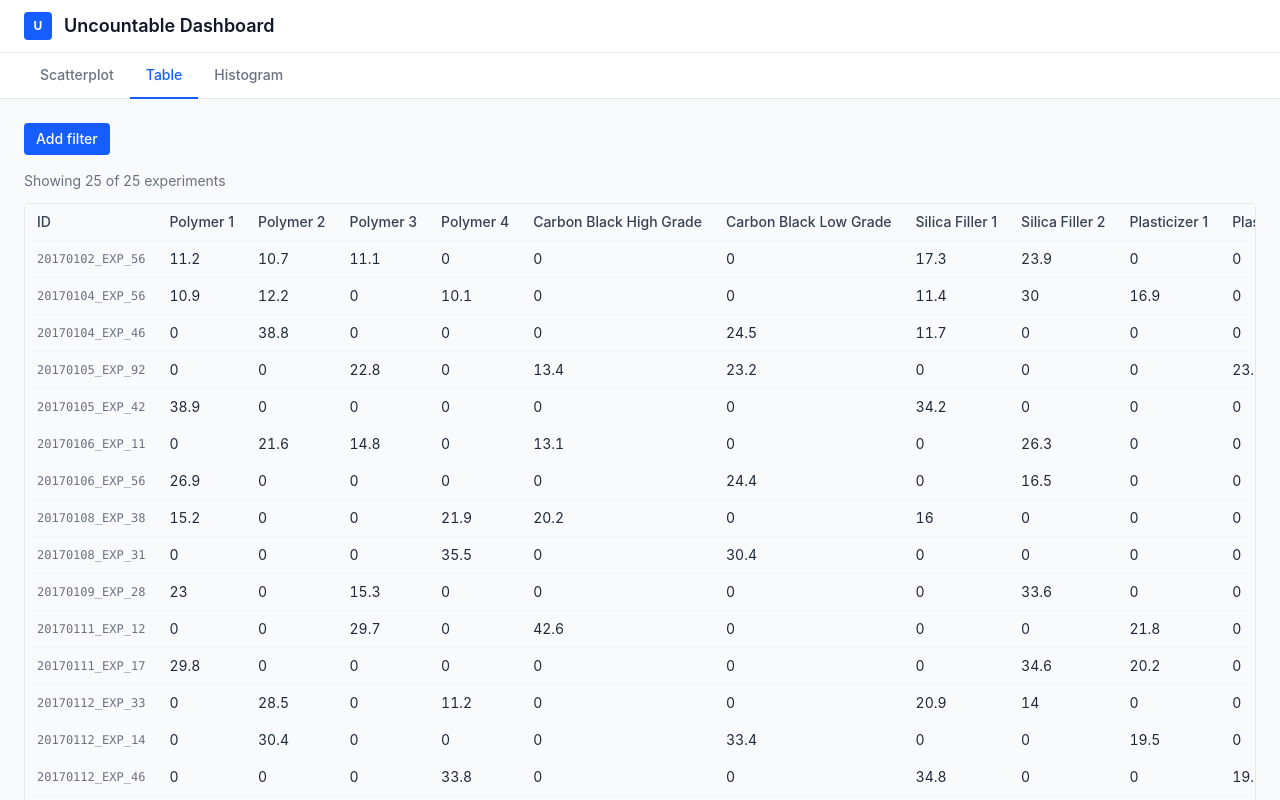
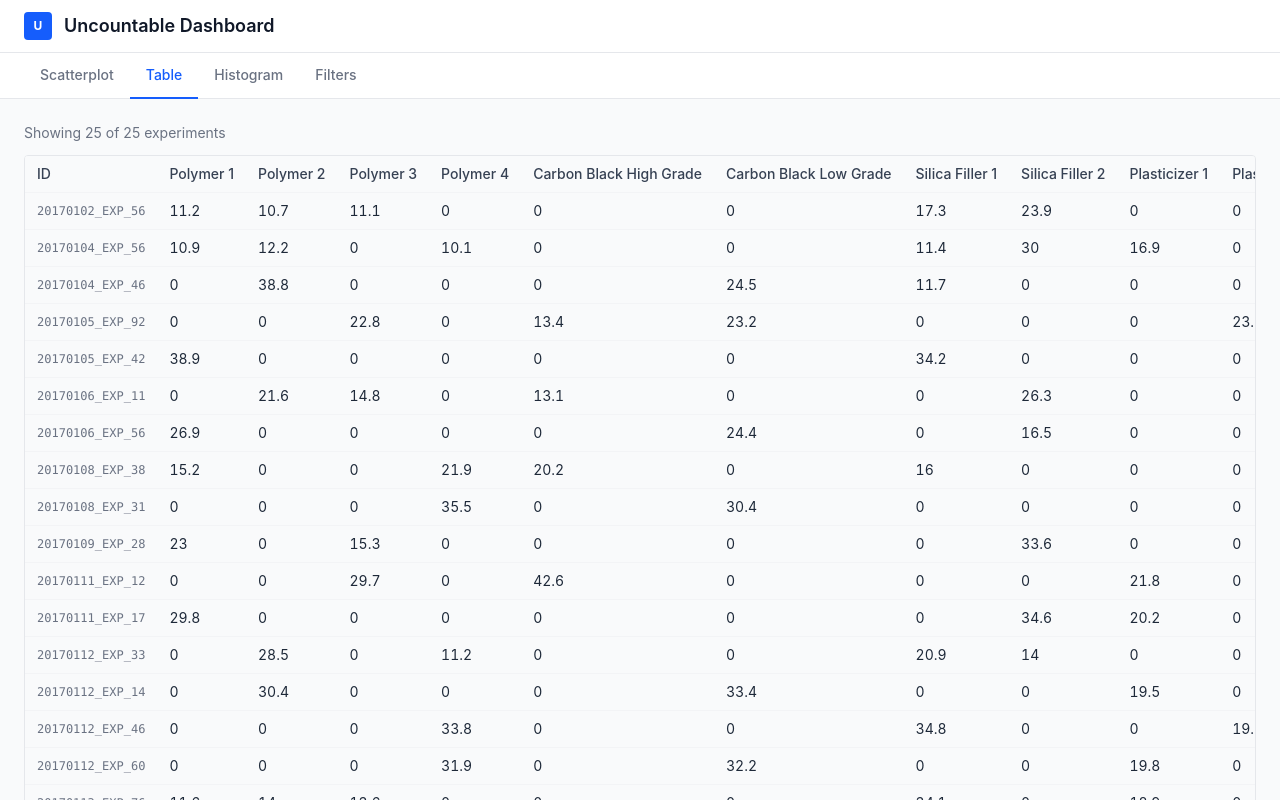
Before and after one commit to jjjakettt/uncountable-frontend-challenge, a React (Vite) app: page / in a window 1280 px wide. Both pictures are taken after a click on the button "Table". Shown: the top 800 px of the page. Built offline with nearby package versions, Linux system fonts and the light colour scheme.

Commit message:
Move filters to collapsible nav panel; group inputs/outputs in FieldSelect
- FilterBuilder moves to a collapsible panel in the nav bar, accessible
  from any tab with a badge showing active filter count
- FieldSelect uses optgroup to separate Inputs and Outputs in all dropdowns

```diff
--- a/src/components/layout/AppShell.tsx
+++ b/src/components/layout/AppShell.tsx
@@ -3,6 +3,7 @@ import { Header } from './Header'
 import { ScatterplotExplorer } from '../ScatterplotExplorer'
 import { FilterBuilder } from '../FilterBuilder'
 import { ExperimentTable } from '../ExperimentTable'
+import { useAppStore } from '../../store/useAppStore'
 
 type Tab = 'scatterplot' | 'table' | 'histogram'
 
@@ -14,6 +15,8 @@ const TABS: { id: Tab; label: string }[] = [
 
 export function AppShell() {
   const [activeTab, setActiveTab] = useState<Tab>('scatterplot')
+  const [filtersOpen, setFiltersOpen] = useState(false)
+  const filters = useAppStore((s) => s.filters)
 
   return (
     <div className="flex min-h-screen flex-col bg-gray-50">
@@ -35,8 +38,30 @@ export function AppShell() {
               {label}
             </button>
           ))}
+          <button
+            onClick={() => setFiltersOpen((o) => !o)}
+            className={[
+              'flex items-center gap-1.5 px-4 py-3 text-sm font-medium border-b-2 -mb-px transition-colors',
+              filtersOpen
+                ? 'border-blue-600 text-blue-600'
+                : 'border-transparent text-gray-500 hover:text-gray-700',
+            ].join(' ')}
+          >
+            Filters
+            {filters.length > 0 && (
+              <span className="rounded-full bg-blue-600 px-1.5 py-0.5 text-xs text-white leading-none">
+                {filters.length}
+              </span>
+            )}
+          </button>
         </nav>
       </div>
+
+      {filtersOpen && (
+        <div className="border-b border-gray-200 bg-white px-6 py-4">
+          <FilterBuilder />
+        </div>
+      )}
 
       <main className="flex-1 p-6">
         {activeTab === 'scatterplot' && (
@@ -45,8 +70,7 @@ export function AppShell() {
           </div>
         )}
         {activeTab === 'table' && (
-          <div data-testid="tab-table" className="flex flex-col gap-4">
-            <FilterBuilder />
+          <div data-testid="tab-table">
             <ExperimentTable />
           </div>
         )}
--- a/src/components/shared/FieldSelect.tsx
+++ b/src/components/shared/FieldSelect.tsx
@@ -1,4 +1,5 @@
 import type { FieldName } from '../../types/index'
+import { INPUT_FIELDS, OUTPUT_FIELDS } from '../../utils/fields'
 
 interface Props {
   fields: FieldName[]
@@ -7,7 +8,14 @@ interface Props {
   label?: string
 }
 
+const ALL_INPUTS = new Set(INPUT_FIELDS)
+const ALL_OUTPUTS = new Set(OUTPUT_FIELDS)
+
 export function FieldSelect({ fields, value, onChange, label }: Props) {
+  const inputs = fields.filter((f) => ALL_INPUTS.has(f as typeof INPUT_FIELDS[number]))
+  const outputs = fields.filter((f) => ALL_OUTPUTS.has(f as typeof OUTPUT_FIELDS[number]))
+  const grouped = inputs.length > 0 && outputs.length > 0
+
   return (
     <label className="flex items-center gap-2 text-sm">
       {label && <span className="text-gray-600">{label}</span>}
@@ -16,11 +24,18 @@ export function FieldSelect({ fields, value, onChange, label }: Props) {
         onChange={(e) => onChange(e.target.value as FieldName)}
         className="rounded border border-gray-300 bg-white px-2 py-1 text-sm focus:outline-none focus:ring-2 focus:ring-blue-500"
       >
-        {fields.map((f) => (
-          <option key={f} value={f}>
-            {f}
-          </option>
-        ))}
+        {grouped ? (
+          <>
+            <optgroup label="Inputs">
+              {inputs.map((f) => <option key={f} value={f}>{f}</option>)}
+            </optgroup>
+            <optgroup label="Outputs">
+              {outputs.map((f) => <option key={f} value={f}>{f}</option>)}
+            </optgroup>
+          </>
+        ) : (
+          fields.map((f) => <option key={f} value={f}>{f}</option>)
+        )}
       </select>
     </label>
   )
```
